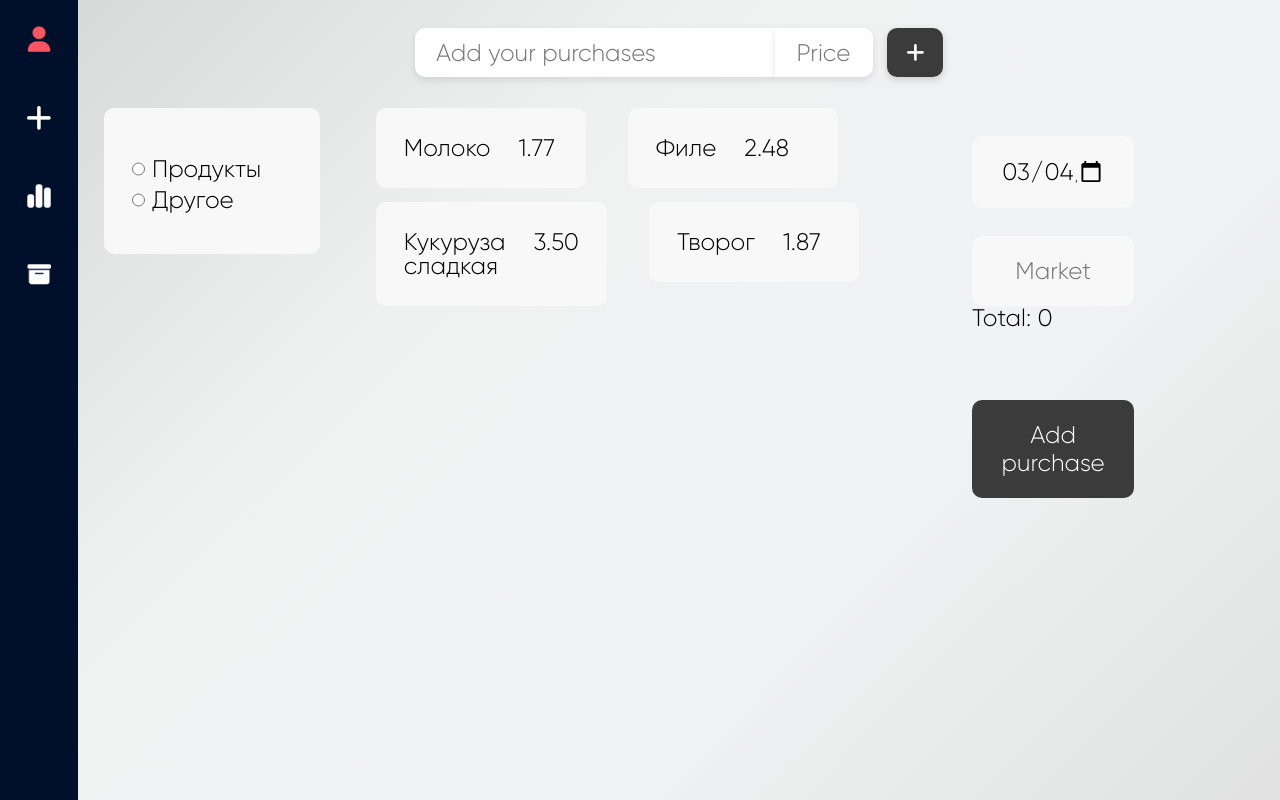
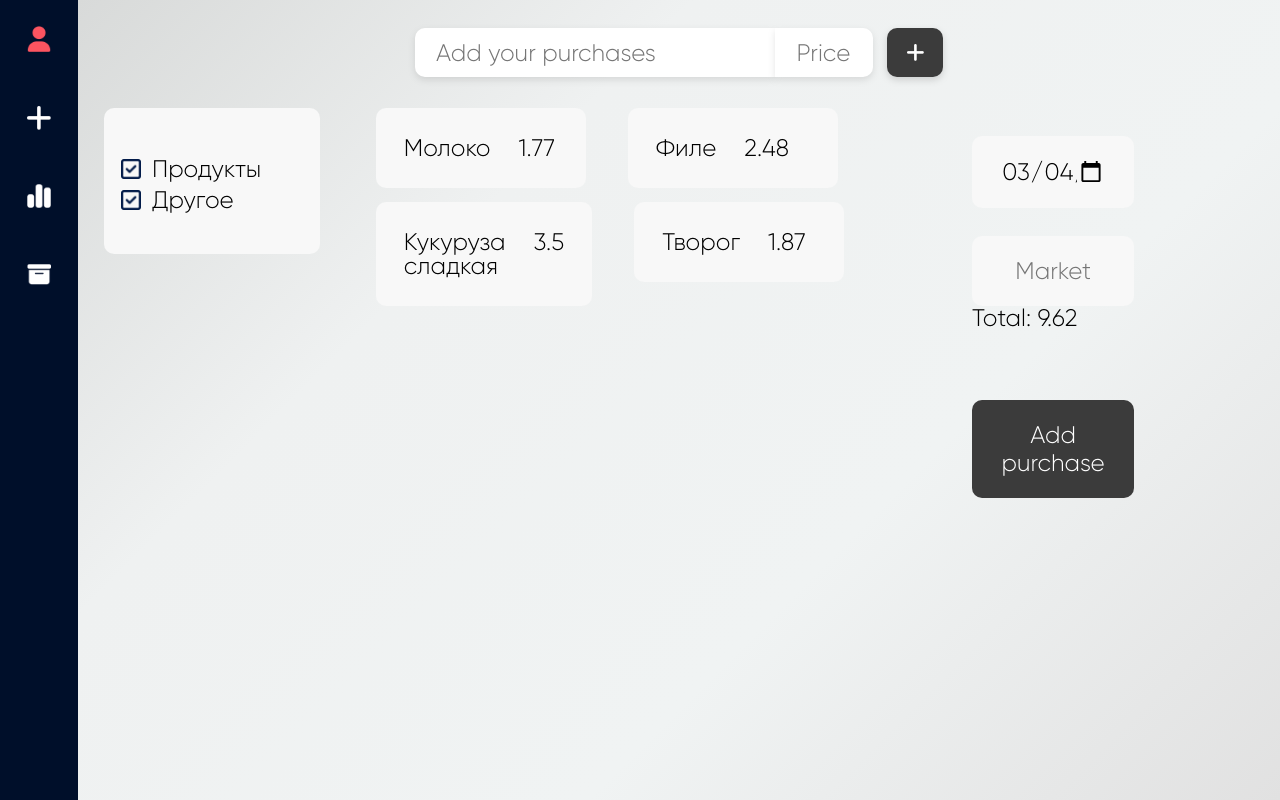
Before and after one commit to NikolasSnorkell/fin_management, a SvelteKit app: page /add in a window 1280 px wide. Built offline with nearby package versions, Linux system fonts and the light colour scheme.

Commit message:
Added_some_dynamic

```diff
--- a/src/routes/add/MainInput.svelte
+++ b/src/routes/add/MainInput.svelte
@@ -15,8 +15,8 @@
 <style>
 
     :global(:root) {
-            /* Color scheme 1 */
-        --searchbar_button_bg_color: #3b3b3b;
+
+
 
 
         font-family: 'Gilroy';
@@ -52,7 +52,7 @@
     button{
         width: 4rem;
         height: 3.5rem;
-        background-color: var(--searchbar_button_bg_color);
+        background-color: var(--add_button_bg_color);
         background-size: 30%;
         background-repeat: no-repeat;
         background-position: center;
@@ -60,6 +60,10 @@
         border-radius: 10px;
         filter: drop-shadow(0px 3px 3.5px rgba(0,0,0,0.14));
         margin-left: 1rem;
+        transition: background .3s ease-in-out;
+    }
+    button:hover{
+        background-color: var(--add_button_hover_bg_color);
     }
 
 </style>
--- a/src/routes/add/Workspace.svelte
+++ b/src/routes/add/Workspace.svelte
@@ -1,8 +1,16 @@
 
 <script>
-    import trash_white from '$lib/img/trash-solid.png';
-    import check_regular from '$lib/img/square-check-regular.png';
-    import check_solid from '$lib/img/square-check-solid-hover.png';
+
+
+ let items = [
+    {'id':0,'title':'Молоко','price':1.77, 'hashtags':'#молочка'},
+    {'id':1,'title':'Филе','price':2.48, 'hashtags':''},
+    {'id':2,'title':'Кукуруза сладкая','price':3.50, 'hashtags':'#мясное'},
+    {'id':3,'title':'Творог','price':1.87, 'hashtags':'#молочка'},
+];
+
+$: total_sum = (items.reduce((total, item) => total + item.price, 0)).toFixed(2);
+
 </script>
 
 <div id="add__workspace" >
@@ -17,57 +25,24 @@
             </li>
         </ul>
 
+
             <div id="add__items">
+                {#each items as item}
                 <div class="item">
                     <div class="face">
-                    <p class="item_title">Молоко</p>
-                    <p class="item_price">1.77</p>
+                        <p class="item_title">{item.title}</p>
+                        <p class="item_price">{item.price}</p>
                     </div>
                     <div class="hovered">
-                    <input type="text" class="item_hashtags" value='#молочка' placeholder="(none)">
+                        <input type="text" class="item_hashtags" value='{item.hashtags}' placeholder="(none)">
                         <!-- <p class="item_hashtags"></p> -->
-                    <p class="item_delete" style="background-image: url({trash_white});"></p>
+                        <p class="item_delete" ></p>
                     </div>
                 </div>
-
-            <div class="item">
-                <div class="face">
-                    <p class="item_title">Филе</p>
-                    <p class="item_price">2.48</p>
-                </div>
-                <div class="hovered">
-                    <input type="text" class="item_hashtags" value='' placeholder="(none)">
-                    <!-- <p class="item_hashtags"></p> -->
-                    <p class="item_delete" style="background-image: url({trash_white});"></p>
-                </div>
-            </div>
-
-            <div class="item">
-                <div class="face">
-                    <p class="item_title">Кукуруза сладкая</p>
-                    <p class="item_price">3.50</p>
-                </div>
-                <div class="hovered">
-                    <input type="text" class="item_hashtags" value='#молочка' placeholder="(none)">
-                    <!-- <p class="item_hashtags"></p> -->
-                    <p class="item_delete" style="background-image: url({trash_white});"></p>
-                </div>
-            </div>
-
-            <div class="item">
-                <div class="face">
-                    <p class="item_title">Творог</p>
-                    <p class="item_price">1.87</p>
-                </div>
-                <div class="hovered">
-                    <input type="text" class="item_hashtags" value='#молочка' placeholder="(none)">
-                    <!-- <p class="item_hashtags"></p> -->
-                    <p class="item_delete" style="background-image: url({trash_white});"></p>
-                </div>
+                {/each}
             </div>
 
 
-        </div>
 
         <div id="add__others">
             <div id="date">
@@ -76,7 +51,7 @@
             <div id="market">
                 <input type="text" id="purchase_market" placeholder="Market">
             </div>
-                <p id="final_sum">Total: <span id="total_span">0</span></p>
+                <p id="final_sum">Total: <span id="total_span">{total_sum}</span></p>
                 <button type="button" id="add_button" >Add purchase</button>
 
         </div>
@@ -93,9 +68,11 @@
         --searchbar_button_bg_color: #3b3b3b;
         --card_bg_color:#f8f8f8;
         --add_button_bg_color:#3b3b3b;
+        --add_button_hover_bg_color:#272727;
         --card_border_radius:10px;
         --main_font_size:24px;
         --item_hovered_bg_color:#023949;
+        --item_hovered_del_bg_color:#49020e;
 
         font-family: 'Gilroy';
         }
@@ -135,11 +112,37 @@
         }
 
         #add__category li input{
+          opacity: 0;
+
+        }
+        #add__category li label{
+          position: relative;
+        }
+        #add__category li label::before, #add__category li label::after{
+            content: '';
+            position: absolute;
+            top: 0;
+            left: -2.5rem;
+            width: 2rem;
+            height: 24px;
+          background-size: 20px;
+          background-position: center;
+          background-repeat: no-repeat;
+          transition: opacity .2s ease-in-out;
+        }
+        #add__category li label::before{
+            background-image: url('/src/lib/img/square-check-regular.png');
+        }
+        #add__category li label::after{
+            background-image: url('/src/lib/img/square-check-solid-hover.png');
+            opacity: 0;
+
+        }
+        #add__category li input:checked + label::after{
             opacity: 1;
         }
-        #add__category li label::before{
-          background-image: url('$lib/img/square-check-solid-hover.png');
-          background-size: 20px;
+        #add__category li input:checked + label::before{
+            opacity: 0;
         }
 
 
@@ -180,7 +183,7 @@
         .item .hovered{
             display: flex;
             height: 100%;
-            column-gap: 2rem;
+            /* column-gap: 2rem; */
             position: absolute;
             top: -100%;left: 0;
             transition: top .3s ease-in-out;
@@ -198,6 +201,18 @@
             color: white;
 
         }
+
+        .item_delete{
+            width: 30%;
+            height: auto;
+            background-position: center;
+            background-repeat: no-repeat;
+            background-image: url('/src/lib/img/trash-solid.png');
+        }
+        .hovered>.item_delete:hover{
+            cursor: pointer;
+        }
+
 
 
 
@@ -234,6 +249,12 @@
             font-size: var(--main_font_size);
             width: 100%;
             margin-top: 5rem;
+            transition: background .3s ease-in-out;
+        }
+        #add__others #add_button:hover{
+
+            background: var(--add_button_hover_bg_color);
+
         }
 
 
```
Lines whose indentation alone changed are shown as unchanged.
